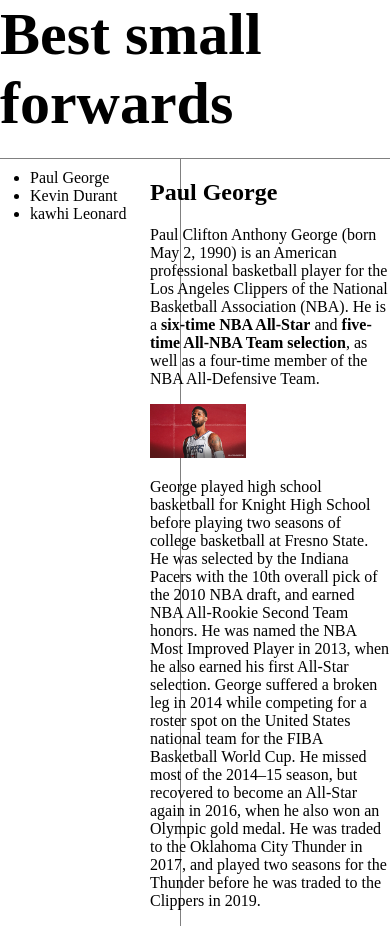
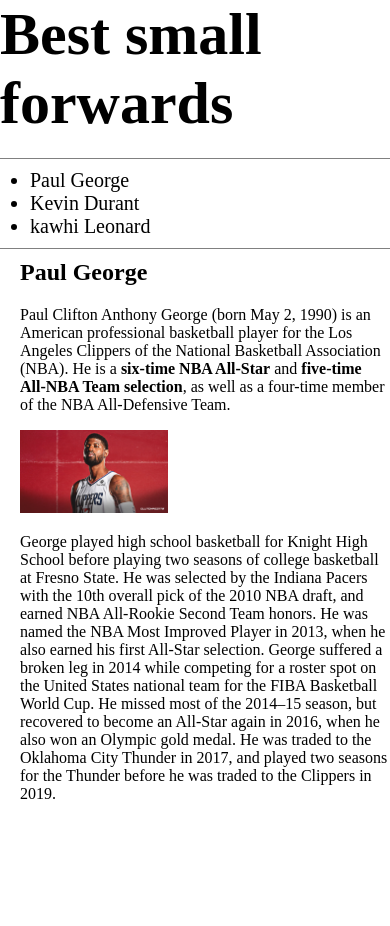
Before and after one commit to seongjin12/Best-small-forwards, a plain HTML site: page PaulGeorge.html in a window 390 px wide. After the commit the page ends 844 px from the top, so only its background shows below. Drawn offline with Linux system fonts and the light colour scheme.

Commit message:
Add files via upload

```diff
--- a/PaulGeorge.html
+++ b/PaulGeorge.html
@@ -14,35 +14,7 @@
 
 <title>Paul George</title>
 <meta charset="utf-8">
-<style>
-  body {
-    margin:0px;
-  }
-  a {
-    color:black;
-    text-decoration:none;
-  }
-  h1 {
-    margin-top:0px;
-    font-size:60px;
-    border-bottom: 1px solid gray;
-    padding-bottom:20px;
-    margin:0px;
-
-  }
-  ul {
-    border-right : 1px solid gray;
-    width:150px;
-    margin:0px;
-    padding:10px;
-    padding-left:30px;
-    padding-right:0px;
-  }
-  #grid {
-    display:grid;
-    grid-template-columns: 150px 1fr;
-  }
-</style>
+<link rel="stylesheet" href="style.css">
 </head>
 
 <body>
@@ -53,7 +25,7 @@
 <li><a href="KevinDurant.html">Kevin Durant</a></li>
 <li><a href="KawhiLeonard.html">kawhi Leonard</a></li>
 </ul>
-<div>
+<div id="article">
 <h2>Paul George</h2>
 
 <p>
--- /dev/null
+++ b/style.css
@@ -0,0 +1,43 @@
+body {
+    margin:0px;
+  }
+  a {
+    color:black;
+    text-decoration:none;
+  }
+  h1 {
+    margin-top:0px;
+    font-size:60px;
+    border-bottom: 1px solid gray;
+    padding-bottom:20px;
+    margin:0px;
+
+  }
+  #grid ul {
+    font-size:20px;
+    border-right : 1px solid gray;
+    margin:0px;
+
+    padding:10px;
+    padding-left:30px;
+    padding-right:0px;
+  }
+  #grid {
+    display:grid;
+    grid-template-columns: 200px 1fr;
+  }
+  #article {
+    padding-left:20px;
+  }
+  h2 {
+    margin-top:10px;
+  }
+  @media (max-width:800px) {
+    #grid {
+    display:block;
+  }
+  #grid ul {
+    border-right:none;
+    border-bottom:1px gray solid;
+  }
+  }
```
Also changed, not shown: KawhiLeonard.html (+5 -1 lines), KevinDurant.html (+5 -1 lines), index.html (+5 -1 lines).
